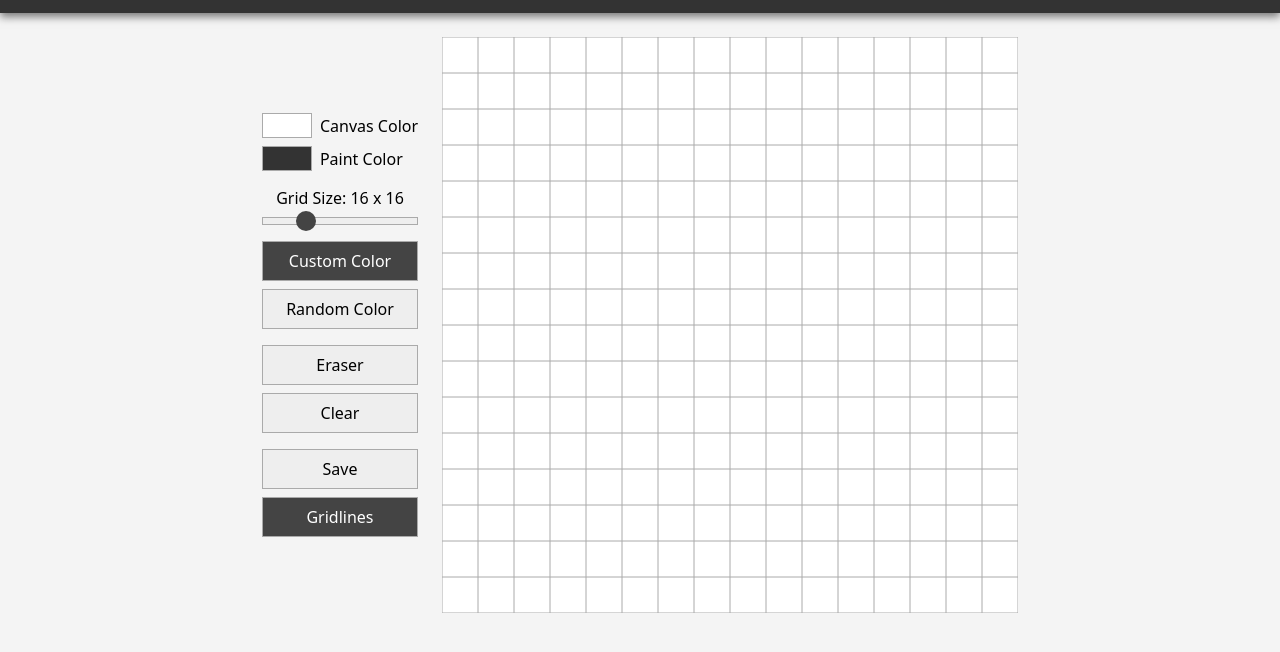
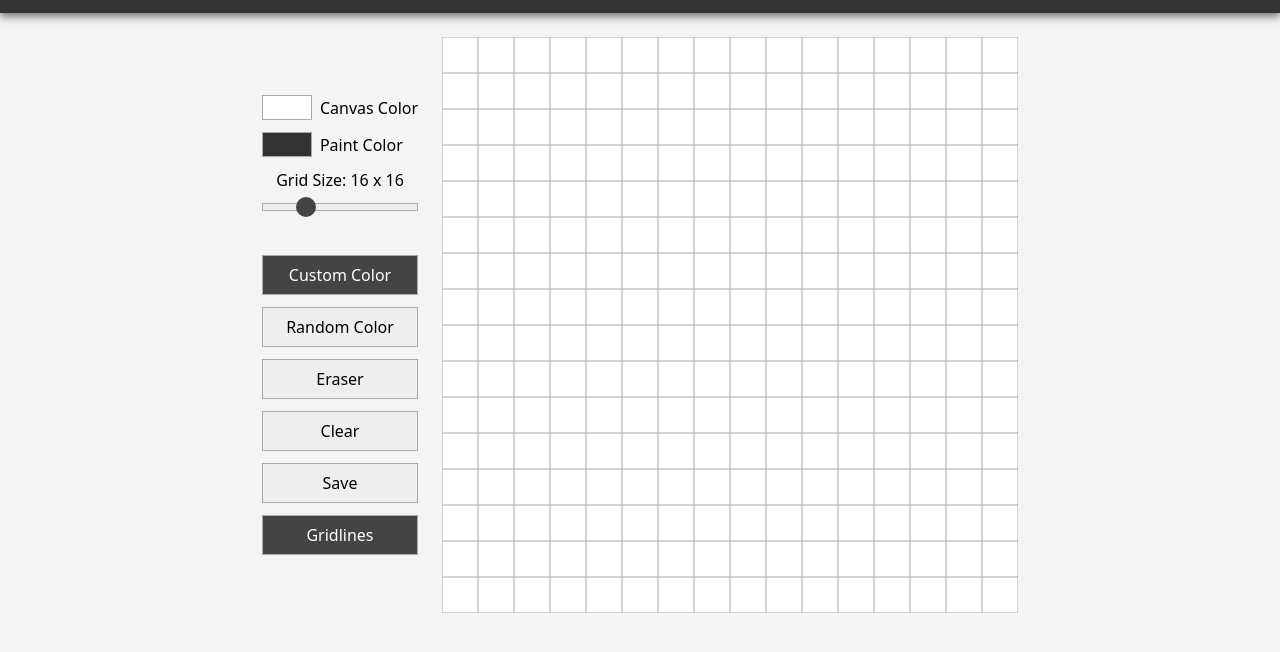
Before and after one commit to karolistech/pixel-paint, a website built with Vite: page index.html in a window 1280 px wide. Shown: the part 62-714 px from the top of the page. Built offline with nearby package versions, Linux system fonts and the light colour scheme.

Commit message:
feat: adjust canvas controls layout spacing

```diff
--- a/src/style.css
+++ b/src/style.css
@@ -31,12 +31,12 @@ body {
 .controls {
   display: flex;
   flex-direction: column;
-  gap: 1rem;
+  gap: 0.75rem;
 }
 
 .controls__group {
   display: flex;
-  gap: 0.5rem;
+  gap: 0.75rem;
 }
 
 .controls__group--color {
@@ -48,6 +48,7 @@ body {
 .controls__group--grid-size {
   flex-direction: column;
   align-items: center;
+  margin-bottom: 0.5rem;
 }
 
 .controls__input--color {
@@ -128,8 +129,16 @@ body {
     justify-content: center;
   }
 
+  .controls {
+    flex-shrink: 0;
+  }
+
   .controls__group {
     flex-direction: column;
+  }
+
+  .controls__group--grid-size {
+    margin-bottom: 2rem;
   }
 }
 
```
